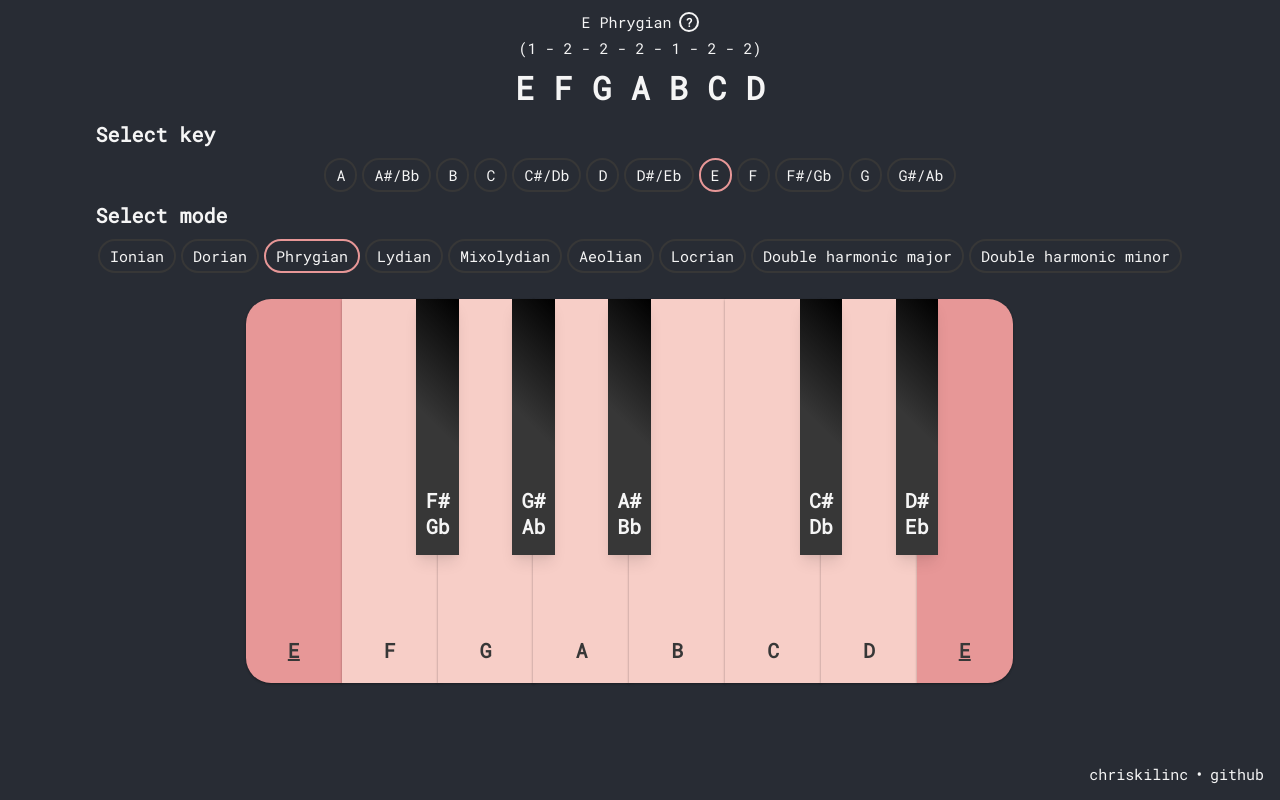
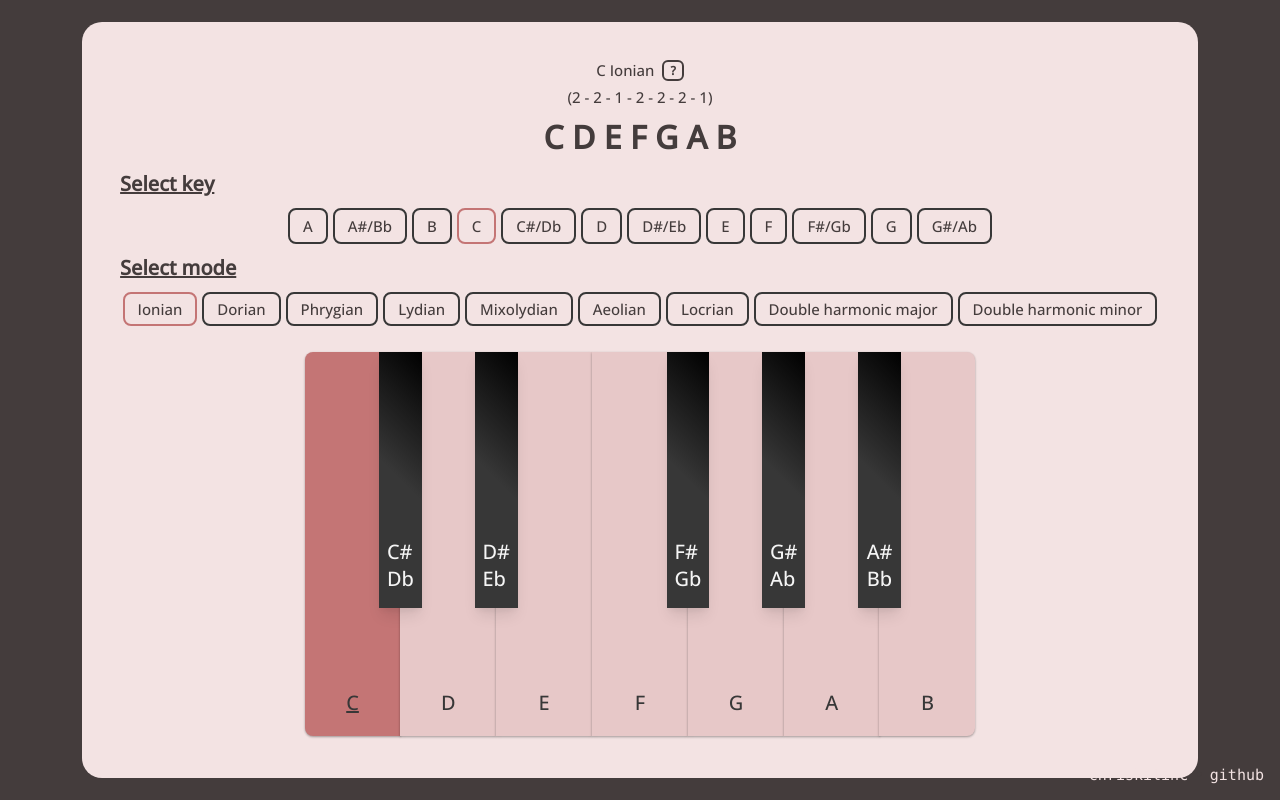
Before and after one commit to chriskilinc/scale-theory, a React (Create React App) app: page / in a window 1280 px wide. Built offline with nearby package versions, Linux system fonts and the light colour scheme.

Commit message:
Design changes and minor additions

```diff
--- a/public/index.html
+++ b/public/index.html
@@ -25,6 +25,7 @@
   <title>Scale Theory</title>
   <link rel="preconnect" href="https://fonts.googleapis.com">
   <link rel="preconnect" href="https://fonts.gstatic.com" crossorigin>
+  <link href="https://fonts.googleapis.com/css2?family=Open+Sans:wght@500&display=swap" rel="stylesheet">
   <link href="https://fonts.googleapis.com/css2?family=Roboto+Mono:wght&display=swap" rel="stylesheet">
 </head>
 
--- a/src/App.css
+++ b/src/App.css
@@ -1,9 +1,12 @@
 * {
+  --color-white: #f3e3e3;
+  --color-brown: #443c3c;
+  --color-text: var(--color-brown);
   --piano-color-primary: #f5f5f5;
   --piano-color-secondary: #373737;
-  --piano-color-active: #f7cec7;
-  --piano-color-isKey: #e79797;
-  --ui-border-radius: 50px;
+  --piano-color-active: #e7c8c8;
+  --piano-color-isKey: #c47575;
+  --ui-border-radius: 8px;
   --piano-key-white-height: 24em;
   --piano-key-margin: -1.34em; /* TODO: --piano-key-white-height / 18 and negated round up*/
   --piano-key-white-width: calc(var(--piano-key-white-height) / 4);
@@ -22,9 +25,19 @@
   width: 100vw;
   min-height: 100vh;
   flex-direction: column;
-  background: #282c34;
-  color: #f5f5f5;
+  justify-content: center;
+  align-items: center;
+  background: #443c3c;
+  color: var(--color-text);
   font-family: 'Roboto Mono', monospace;
+  font-family: 'Open Sans', sans-serif;
+}
+
+.wrapper {
+  background: #f3e3e3;
+  border-radius: 20px;
+  max-width: 1100px;
+  padding: 26px;
 }
 
 .main {
@@ -43,14 +56,14 @@
 .search {
   padding: 0.75em 1.5em;
   background: transparent;
-  border: 2px solid #fff;
+  border: 2px solid var(--color-white);
   border-radius: var(--ui-border-radius);
-  color: #fff;
+  color: var(--color-white);
   margin-left: 1em;
   outline: none;
 }
 .search:focus {
-  border-color: #fff;
+  border-color: var(--color-white);
 }
 
 .header-content {
@@ -104,13 +117,16 @@ a.icon {
 a.icon svg {
   height: 3.5em;
   width: 3.5em;
-  fill: #fff;
+  fill: var(--color-white);
 }
 
 /* Scales */
 .scales-view {
   display: flex;
   flex-direction: column;
+}
+.scale-view h3 {
+  text-decoration: underline;
 }
 .scale-view .keys {
   display: flex;
@@ -119,10 +135,11 @@ a.icon svg {
   padding: 0.5em 0;
 }
 .scale-view .keys .key {
-  padding: 5px 10px;
+  padding: 6px 13px;
   margin: var(--scale-view-item-margin);
   border: 2px solid var(--piano-color-secondary);
   border-radius: var(--ui-border-radius);
+  color: var(--color-text);
 }
 .scale-view .keys .key.current {
   border-color: var(--piano-color-isKey);
@@ -135,10 +152,11 @@ a.icon svg {
   padding: 0.5em 0;
 }
 .scale-view .modes .mode {
-  padding: 5px 10px;
+  padding: 5px 13px;
   margin: var(--scale-view-item-margin);
   border: 2px solid var(--piano-color-secondary);
   border-radius: var(--ui-border-radius);
+  color: var(--color-text);
 }
 .scale-view .modes .mode.current {
   border-color: var(--piano-color-isKey);
@@ -160,10 +178,10 @@ a.icon svg {
   box-shadow: rgba(0, 0, 0, 0.1) 0px 10px 15px -3px, rgba(0, 0, 0, 0.05) 0px 4px 6px -2px;
 }
 .piano .key:last-child {
-  border-radius: 0 25px 25px 0;
+  border-radius: 0 var(--ui-border-radius) var(--ui-border-radius) 0;
 }
 .piano .key:first-child {
-  border-radius: 25px 0 0 25px;
+  border-radius: var(--ui-border-radius) 0 0 var(--ui-border-radius);
 }
 .piano .key.E,.D,.G,.A,.B {
   margin:0 0 0 var(--piano-key-margin)
@@ -171,9 +189,7 @@ a.icon svg {
 
 .piano .key p {
   padding: 1em 0;
-  /* TODO: Find a nice font */
   font-size: var(--piano-key-font-size);
-  font-weight: 700;
 }
 
 .piano .key.white {
@@ -181,7 +197,7 @@ a.icon svg {
   width: var(--piano-key-white-width);
   z-index:1;
   color: var(--piano-color-secondary);
-  background:linear-gradient(to bottom,#fff 0%, var(--piano-color-primary) 100%);
+  background:linear-gradient(to bottom,var(--color-white) 0%, var(--piano-color-primary) 100%);
 }
 
 .piano .key.black{
@@ -238,7 +254,7 @@ a.icon svg {
 .guitar-neck .open-notes li {
   margin-bottom: 20px;
   font-size: 18px;
-  color: #fff;
+  color: var(--color-white);
 }
 .guitar-neck .open-notes li.active {
   color: #fa990f;
@@ -330,7 +346,7 @@ a.icon svg {
   height: 30px;
   margin-right: 50px;
   background: #fa990f;
-  color: #fff;
+  color: var(--color-white);
   border-radius: 50%;
   text-align: center;
   line-height: 30px;
@@ -367,7 +383,7 @@ a.icon svg {
 .controls a {
   text-decoration: none;
   background: #333;
-  color: #fff;
+  color: var(--color-white);
   padding: 5px 10px;
   margin-right: 40px;
 }
@@ -383,7 +399,7 @@ a.icon svg {
   width: 40px;
   height: 20px;
   background: #333;
-  color: #fff;
+  color: var(--color-white);
   margin-right: 20px;
   cursor: pointer;
 }
@@ -401,31 +417,31 @@ a.icon svg {
 
 
 .tooltip {
-  color: var(--color-white);
+  color: var(--color-text);
   text-decoration: none;
   font-size: 12px;
-  padding: 0px 4px;
+  padding: 0px 6px;
   margin-left: 8px;
-  border-radius: 50px;
+  border-radius: 6px;
   cursor: pointer;
   font-weight: bold;
-  border: 2px solid #f5f5f5;
+  border: 2px solid  var(--color-text);
 }
 .tooltip:hover {
   position: relative;
   cursor: pointer;
 }
 .tooltip-bottom:hover:after{
-  background: #282c34;
+  background: var(--color-brown);
   font-size: var(--text-size-default);
-  border: 2px solid var(--color-white);
   content: attr(data-tooltip);
-  padding: 8px;
+  padding: 6px 12px;
   position: absolute;
   left: 0;
   top: 100%;
   white-space: nowrap;
   color: var(--color-white);
+  border-radius: 4px;
 }
 
 /* Responsive code */
@@ -490,3 +506,21 @@ a.icon svg {
     --piano-key-margin: -1.12em;
   }
 }
+
+
+@media only screen
+  and (max-width: 1200px)
+  {
+    .App {
+      background-color: #f3e3e3;
+    }
+
+    /* fix: mobile smal screens */
+    body {
+      background-color: #f3e3e3;
+    }
+
+    footer a {
+      color: var(--color-text);
+    }
+}
--- a/src/App.js
+++ b/src/App.js
@@ -5,8 +5,8 @@ import { Footer } from './Footer';
 
 
 function App() {
-  const [selectedKey, setSelectedKey] = useState("E");
-  const [selectedMode, setSelectedMode] = useState("Phrygian");
+  const [selectedKey, setSelectedKey] = useState("C");
+  const [selectedMode, setSelectedMode] = useState(modes[0].name);
   const [scale, setScale] = useState();
   const [piano, setPiano] = useState([]);
 
@@ -73,6 +73,7 @@ function App() {
   return (
     scale ?
       <div className="App">
+        <div className="wrapper">
           <header className="container">
             <nav className="navigation">
               {/* TODO: UI/UX */}
@@ -230,6 +231,7 @@ function App() {
 
             {Footer}
           </main>
+        </div>
       </div >
       :
       <p>loading</p>
--- a/src/index.css
+++ b/src/index.css
@@ -1,8 +1,7 @@
 * {
   margin: 0;
   padding: 0;
-  font-family: 'Roboto Mono', monospace;
-  --color-white: #fff;
+  /* font-family: 'Roboto Mono', monospace; */
 }
 
 ::placeholder { /* Chrome, Firefox, Opera, Safari 10.1+ */
@@ -34,7 +33,7 @@ code {
 
 a {
   text-decoration: none;
-  color: #f5f5f5;
+  color: var(--color-white);
   font-size: var(--text-size-default);
 }
 
--- a/src/scales.js
+++ b/src/scales.js
@@ -1,12 +1,14 @@
 export const modes = [
     {
         name: "Ionian",
+        altNames: "Major scale",
         intervals: ["2", "2", "1", "2", "2", "2", "1"],
         tags: ["major"],
     },
     {
         name: "Dorian",
         intervals: ["2", "1", "2", "2", "2", "1", "2"],
+        altNames: "Minor scale",
         tags: ["minor"],
     },
     {
@@ -29,12 +31,13 @@ export const modes = [
     {
         name: "Aeolian",
         intervals: ["2", "1", "2", "2", "1", "2", "2"],
+        altNames: "Natural Minor scale",
         tags: [],
     },
     {
         name: "Locrian",
         intervals: ["1", "2", "2", "1", "2", "2", "2"],
-        tags: [],
+        tags: ["minor"],
     },
     {
         name: "Double harmonic major",
```
Lines whose indentation alone changed are shown as unchanged.
